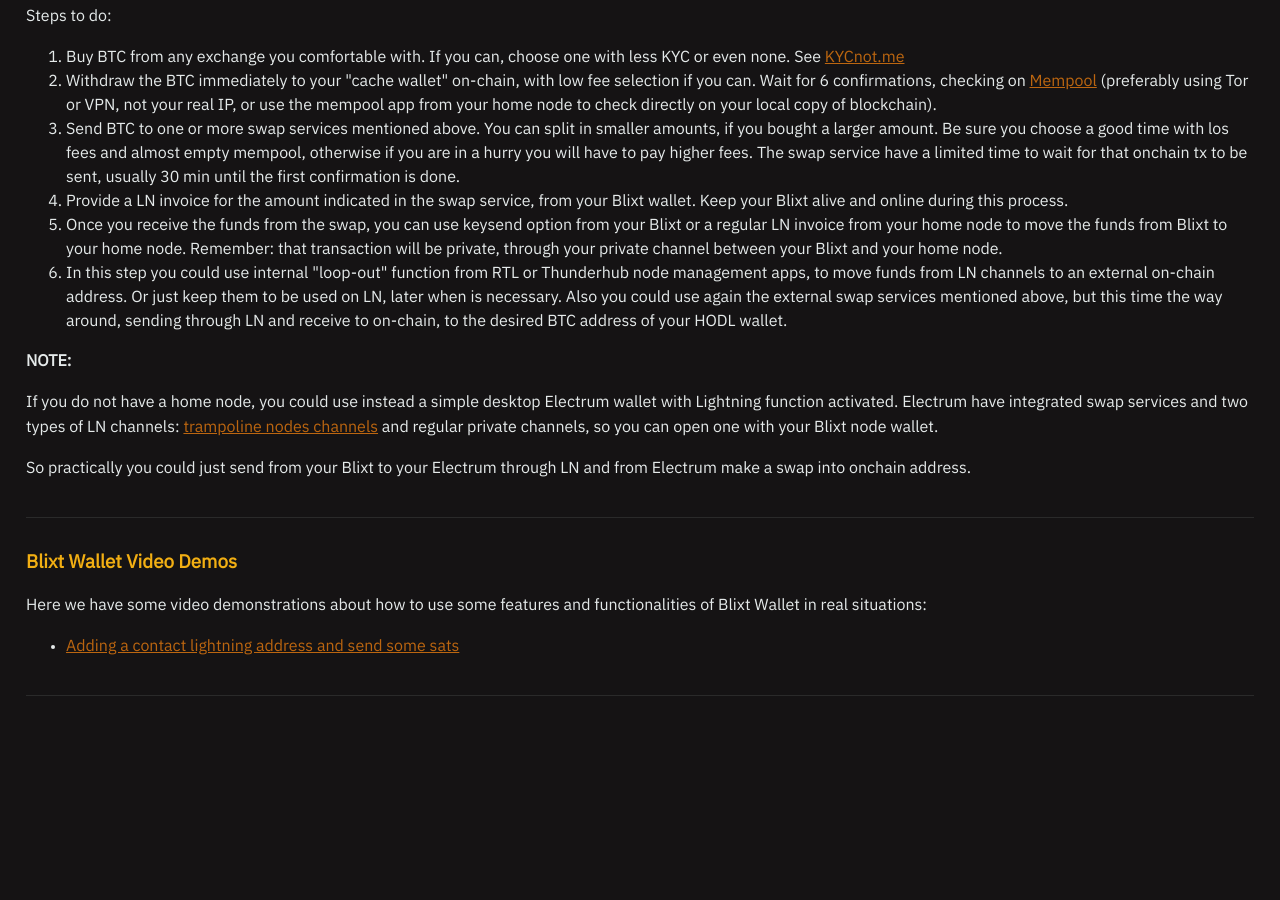
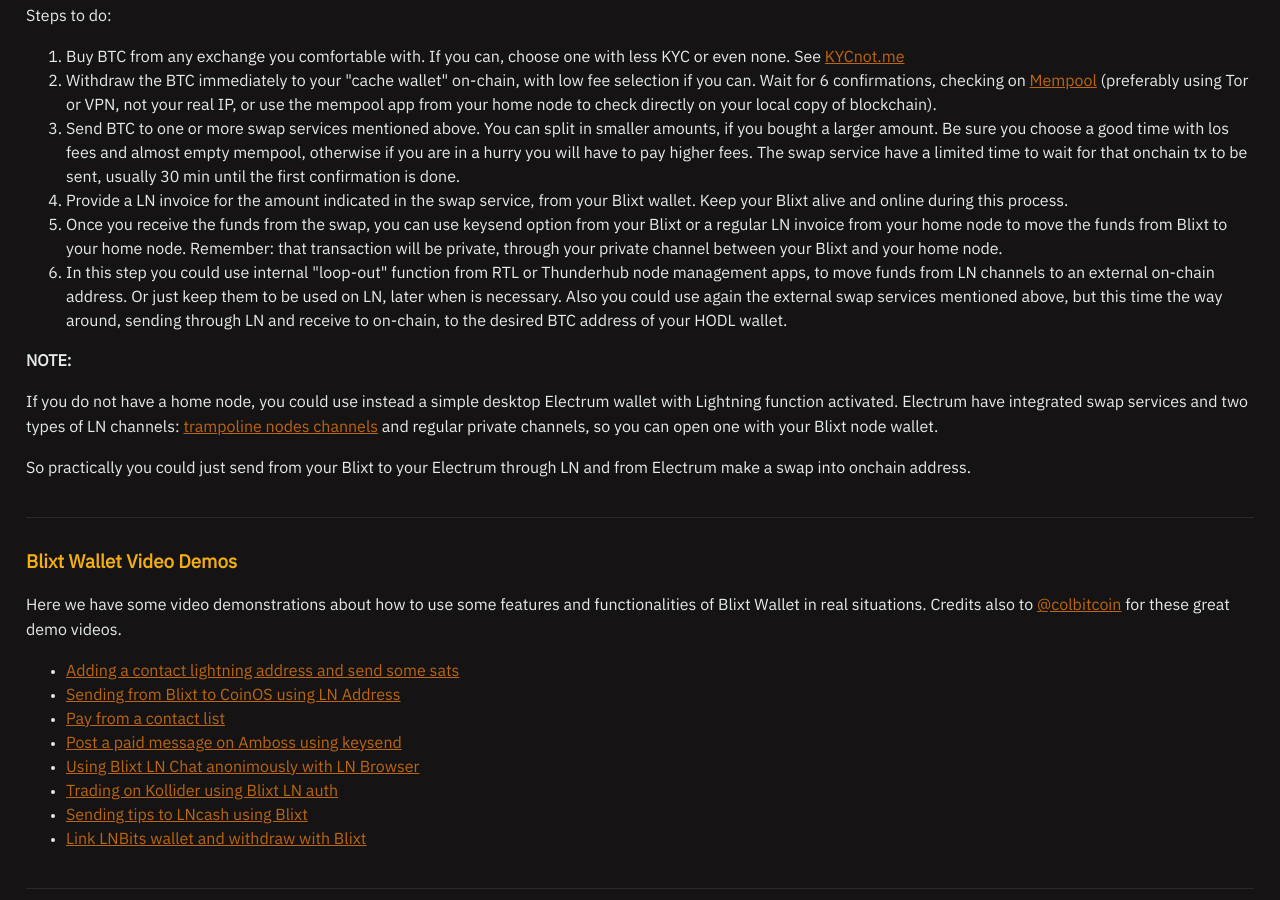
Before and after one commit to BlixtWallet/blixtwallet.github.io, a Jekyll site: the page built from guides.html, in a window 1280 px wide and 900 px high, scrolled down 4189 px. Built offline with Jekyll 4.4.1, drawn with Linux system fonts in a browser that asks for light colours; a script that is not in the unit is left out; before the commit the page ends 4896 px from its top, so only the background shows below that.

Commit message:
add more video links
added  all videos available

```diff
--- a/guides.html
+++ b/guides.html
@@ -149,9 +149,16 @@
 
   <section id="guide-videos">
   <h3>Blixt Wallet Video Demos</h3>
-    <p>Here we have some video demonstrations about how to use some features and functionalities of Blixt Wallet in real situations:</p>
+    <p>Here we have some video demonstrations about how to use some features and functionalities of Blixt Wallet in real situations. Credits also to <a href="https://twitter.com/colbitcoin" target="_blank" rel="noopener noreferrer">@colbitcoin</a> for these great demo videos.</p>
     <ul>
     <li><a href="/assets/images/blixt-lnadr.mp4">Adding a contact lightning address and send some sats</a></li>
+    <li><a href="/assets/images/blixt-coinos-lnadr.mp4">Sending from Blixt to CoinOS using LN Address</a></li>
+    <li><a href="/assets/images/blixt-contact-list.mp4">Pay from a contact list</a></li>
+    <li><a href="/assets/images/blixt-keysend.mp4">Post a paid message on Amboss using keysend</a></li>
+    <li><a href="/assets/images/blixt-lnchat.mp4">Using Blixt LN Chat anonimously with LN Browser</a></li>
+    <li><a href="/assets/images/blixt-login-kollider.mp4">Trading on Kollider using Blixt LN auth</a></li>
+    <li><a href="/assets/images/blixt-tips-lncash.mp4">Sending tips to LNcash using Blixt</a></li>
+    <li><a href="/assets/images/blixt-withdraw-lnbits.mp4">Link LNBits wallet and withdraw with Blixt</a></li>
     </ul>
   </section>
 </article>
```
